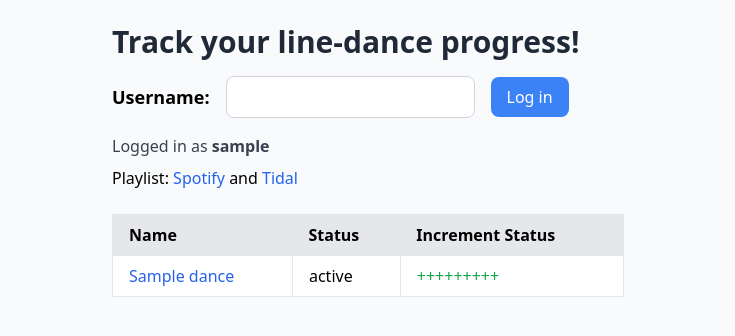
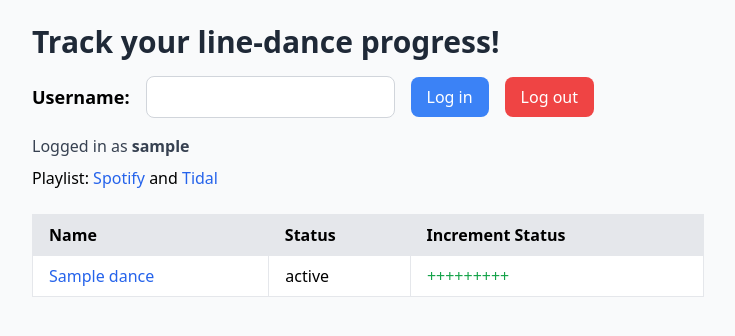
Before and after one commit to loic-lescoat/linedance-tracker, a Flask app: template templates/home.html in a window 1280 px wide. Shown: the top 336 px of the page, without its empty margins (272-1007 px from the left). Run offline with Flask 3, Linux system fonts and the light colour scheme; the template is opened without the code that fills it: most values are stand-ins (such as "Sample title", 1, 10 or a date in 2020); some libraries are stand-ins or nearby versions.

Commit message:
added logout

```diff
--- a/app.py
+++ b/app.py
@@ -25,7 +25,8 @@ app.secret_key = (
 @app.route("/", methods=["GET", "POST"])
 def home():
     if request.method == "POST":
-        session["username"] = request.form["username"]
+        if request.form["username"]:
+            session["username"] = request.form["username"]
         return redirect(url_for("home"))
     conn = sqlite3.connect(os.path.join(STORAGE_DIR, "dance-progress.db"))
     cur = conn.cursor()
@@ -52,6 +53,12 @@ order by status desc, name asc"""
     return render_template("home.html", dances=dances, username=session.get("username"))
 
 
+@app.route("/logout")
+def logout():
+    del session["username"]
+    return redirect(url_for("home"))
+
+
 @app.route("/increment/", methods=["GET"])
 def set_status():
     id = int(request.args["id"])
--- a/templates/home.html
+++ b/templates/home.html
@@ -8,7 +8,7 @@
 </head>
 
 <body class="bg-gray-50 p-6">
-    <div class="max-w-lg mx-auto">
+    <div class="max-w-2xl mx-auto">
       <div id="header" class="mb-6">
         <h1 class="text-3xl font-bold mb-4 text-gray-800">
             Track your line-dance progress!
@@ -17,6 +17,12 @@
             <label for="username" class="font-semibold text-lg">Username:</label>
             <input type="text" name="username" class="border border-gray-300 p-2 rounded-lg">
             <input type="submit" value="Log in" class="bg-blue-500 text-white px-4 py-2 rounded-lg hover:bg-blue-600">
+
+            {% if username is not none %}
+            <a href="/logout" class="bg-red-500 text-white px-4 py-2 rounded-lg hover:bg-red-600">
+                Log out
+            </a>
+            {% endif %}
         </form>
         <p class="text-gray-700">
             {% if username is not none %}
@@ -35,8 +41,8 @@
             <thead class="bg-gray-200">
                 <tr>
                     <th class="px-4 py-2 text-left">Name</th>
+                    {% if username is not none %}
                     <th class="px-4 py-2 text-left">Status</th>
-                    {% if username is not none %}
                     <th class="px-4 py-2 text-left">Increment Status</th>
                     {% endif %}
                 </tr>
@@ -46,6 +52,7 @@
                 {% for dance in dances %}
                 <tr class="{% if loop.index is even %}bg-gray-100{% else %}bg-white{% endif %}">
                     <td class="border px-4 py-2"><a href="{{ dance.url }}" target="_blank" class="text-blue-600 hover:underline">{{ dance.name }}</a></td>
+                    {% if username is not none %}
                     <td class="border px-4 py-2" style="background-color:
                         {% if dance.status == 0 %}white
                         {% elif dance.status == 1 %}palegoldenrod
@@ -53,6 +60,7 @@
                         {% endif %};">
                         {{ dance.status }}
                     </td>
+                    {% endif %}
 
                     {% if username is not none %}
                     <td class="border px-4 py-2"><a href="/increment?id={{ dance.id }}" class="text-green-600 hover:underline">+++++++++</a></td>
```
